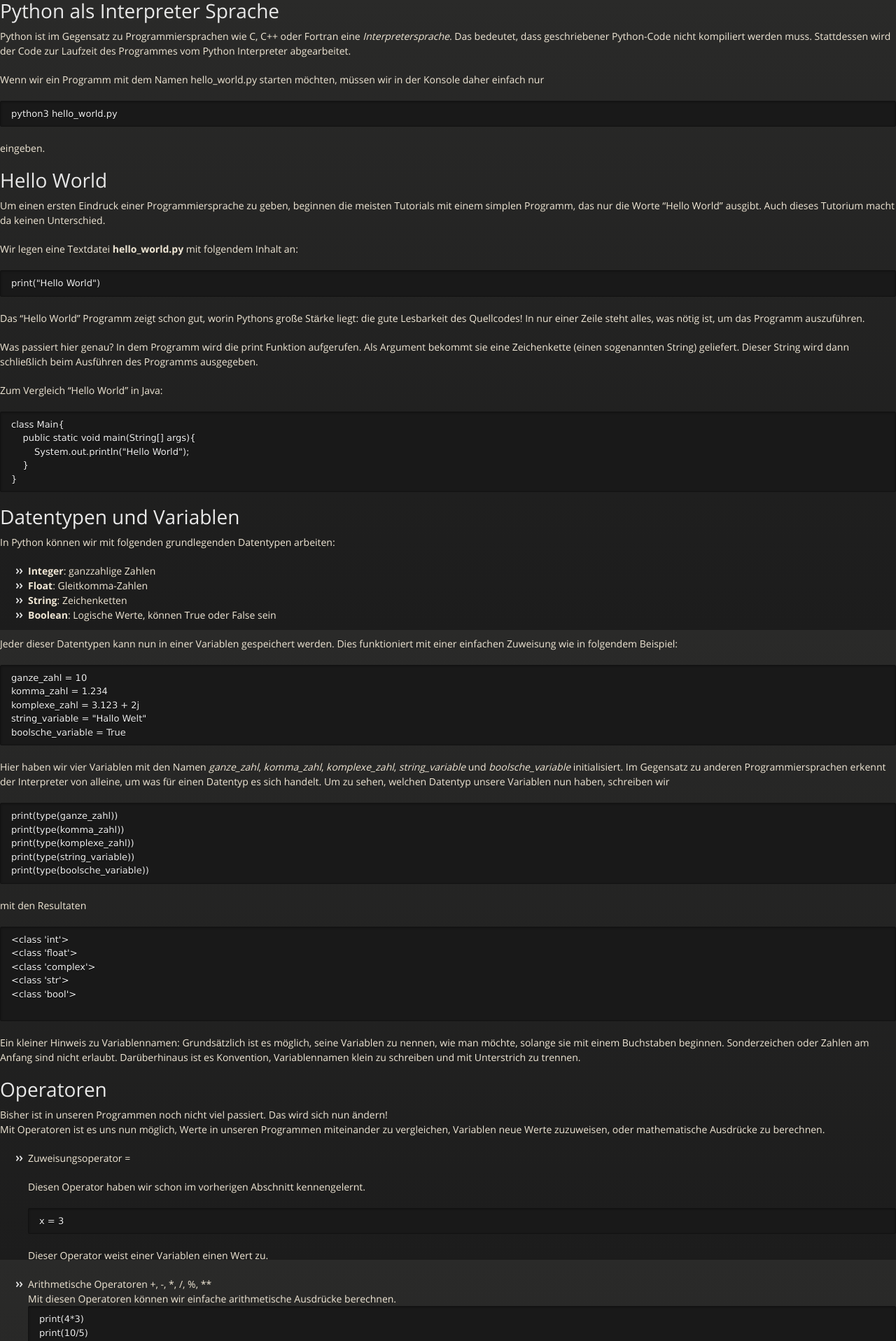
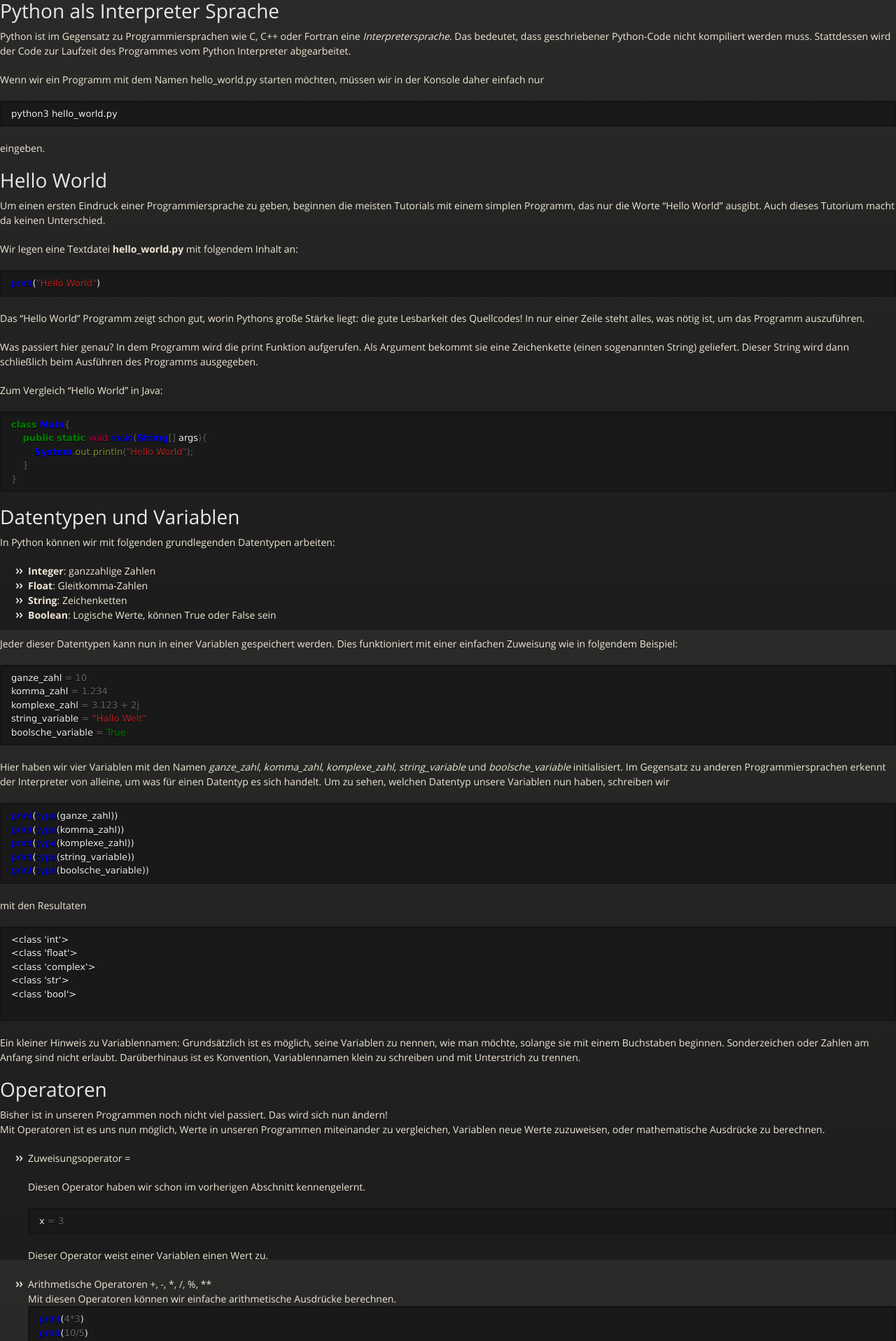
Before and after one commit to gkabbe/Python-Kurs2015, a Jekyll site: the page built from kurstage/Grundlagen.md, in a window 1280 px wide. Shown: the top 1916 px of the page at 70% size. Built offline with Jekyll 4.4.1, drawn with Linux system fonts in a browser that asks for light colours; Markdown is read by kramdown in place of the engine named in the settings.

Commit message:
pygments manually added

```diff
--- a/_layouts/post.html
+++ b/_layouts/post.html
@@ -3,6 +3,7 @@
     <link href="{{ site.baseurl }}/stylesheets/ie.css" rel="stylesheet">
     <link href="{{ site.baseurl }}/stylesheets/normalize.css" rel="stylesheet">
     <link href="{{ site.baseurl }}/stylesheets/styles.css" rel="stylesheet">
+    <link href="{{ site.baseurl }}/stylesheets/pygments.css" rel="stylesheet">
 </head>
 
 <body>
--- /dev/null
+++ b/stylesheets/pygments.css
@@ -0,0 +1,62 @@
+.hll { background-color: #ffffcc }
+.c { color: #408080; font-style: italic } /* Comment */
+.err { border: 1px solid #FF0000 } /* Error */
+.k { color: #008000; font-weight: bold } /* Keyword */
+.o { color: #666666 } /* Operator */
+.cm { color: #408080; font-style: italic } /* Comment.Multiline */
+.cp { color: #BC7A00 } /* Comment.Preproc */
+.c1 { color: #408080; font-style: italic } /* Comment.Single */
+.cs { color: #408080; font-style: italic } /* Comment.Special */
+.gd { color: #A00000 } /* Generic.Deleted */
+.ge { font-style: italic } /* Generic.Emph */
+.gr { color: #FF0000 } /* Generic.Error */
+.gh { color: #000080; font-weight: bold } /* Generic.Heading */
+.gi { color: #00A000 } /* Generic.Inserted */
+.go { color: #888888 } /* Generic.Output */
+.gp { color: #000080; font-weight: bold } /* Generic.Prompt */
+.gs { font-weight: bold } /* Generic.Strong */
+.gu { color: #800080; font-weight: bold } /* Generic.Subheading */
+.gt { color: #0044DD } /* Generic.Traceback */
+.kc { color: #008000; font-weight: bold } /* Keyword.Constant */
+.kd { color: #008000; font-weight: bold } /* Keyword.Declaration */
+.kn { color: #008000; font-weight: bold } /* Keyword.Namespace */
+.kp { color: #008000 } /* Keyword.Pseudo */
+.kr { color: #008000; font-weight: bold } /* Keyword.Reserved */
+.kt { color: #B00040 } /* Keyword.Type */
+.m { color: #666666 } /* Literal.Number */
+.s { color: #BA2121 } /* Literal.String */
+.na { color: #7D9029 } /* Name.Attribute */
+.nb { color: #008000 } /* Name.Builtin */
+.nc { color: #0000FF; font-weight: bold } /* Name.Class */
+.no { color: #880000 } /* Name.Constant */
+.nd { color: #AA22FF } /* Name.Decorator */
+.ni { color: #999999; font-weight: bold } /* Name.Entity */
+.ne { color: #D2413A; font-weight: bold } /* Name.Exception */
+.nf { color: #0000FF } /* Name.Function */
+.nl { color: #A0A000 } /* Name.Label */
+.nn { color: #0000FF; font-weight: bold } /* Name.Namespace */
+.nt { color: #008000; font-weight: bold } /* Name.Tag */
+.nv { color: #19177C } /* Name.Variable */
+.ow { color: #AA22FF; font-weight: bold } /* Operator.Word */
+.w { color: #bbbbbb } /* Text.Whitespace */
+.mb { color: #666666 } /* Literal.Number.Bin */
+.mf { color: #666666 } /* Literal.Number.Float */
+.mh { color: #666666 } /* Literal.Number.Hex */
+.mi { color: #666666 } /* Literal.Number.Integer */
+.mo { color: #666666 } /* Literal.Number.Oct */
+.sb { color: #BA2121 } /* Literal.String.Backtick */
+.sc { color: #BA2121 } /* Literal.String.Char */
+.sd { color: #BA2121; font-style: italic } /* Literal.String.Doc */
+.s2 { color: #BA2121 } /* Literal.String.Double */
+.se { color: #BB6622; font-weight: bold } /* Literal.String.Escape */
+.sh { color: #BA2121 } /* Literal.String.Heredoc */
+.si { color: #BB6688; font-weight: bold } /* Literal.String.Interpol */
+.sx { color: #008000 } /* Literal.String.Other */
+.sr { color: #BB6688 } /* Literal.String.Regex */
+.s1 { color: #BA2121 } /* Literal.String.Single */
+.ss { color: #19177C } /* Literal.String.Symbol */
+.bp { color: #008000 } /* Name.Builtin.Pseudo */
+.vc { color: #19177C } /* Name.Variable.Class */
+.vg { color: #19177C } /* Name.Variable.Global */
+.vi { color: #19177C } /* Name.Variable.Instance */
+.il { color: #666666 } /* Literal.Number.Integer.Long */
```
Also changed, not shown: index.md (+1 -0 lines), kurstage/Grundlagen.md (+1 -0 lines).
